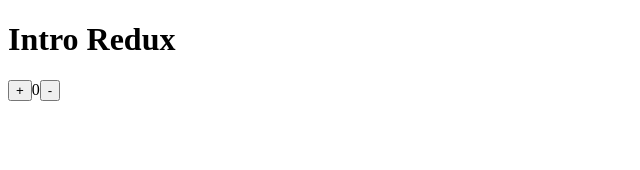
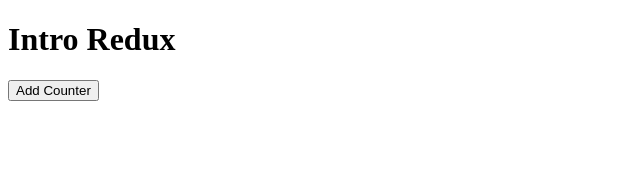
Before and after one commit to thphuong204/example-redux-middleware-thunk, a React (Create React App) app: page / in a window 1280 px wide. Shown: the top 170 px of the page, without its empty margins (0-640 px from the left). Built offline with nearby package versions, Linux system fonts and the light colour scheme.

Commit message:
render @MultiCounter component in @App.js

```diff
--- a/src/App.js
+++ b/src/App.js
@@ -1,11 +1,12 @@
 import Counter from "./features/counter/Counter";
+import MultiCounter from "./features/multiCounter/MultiCounter";
 
 
 function App() {
   return (
     <div className="App">
       <h1>Intro Redux</h1>
-      <Counter/>
+      <MultiCounter/>
     </div>
   );
 }
```
